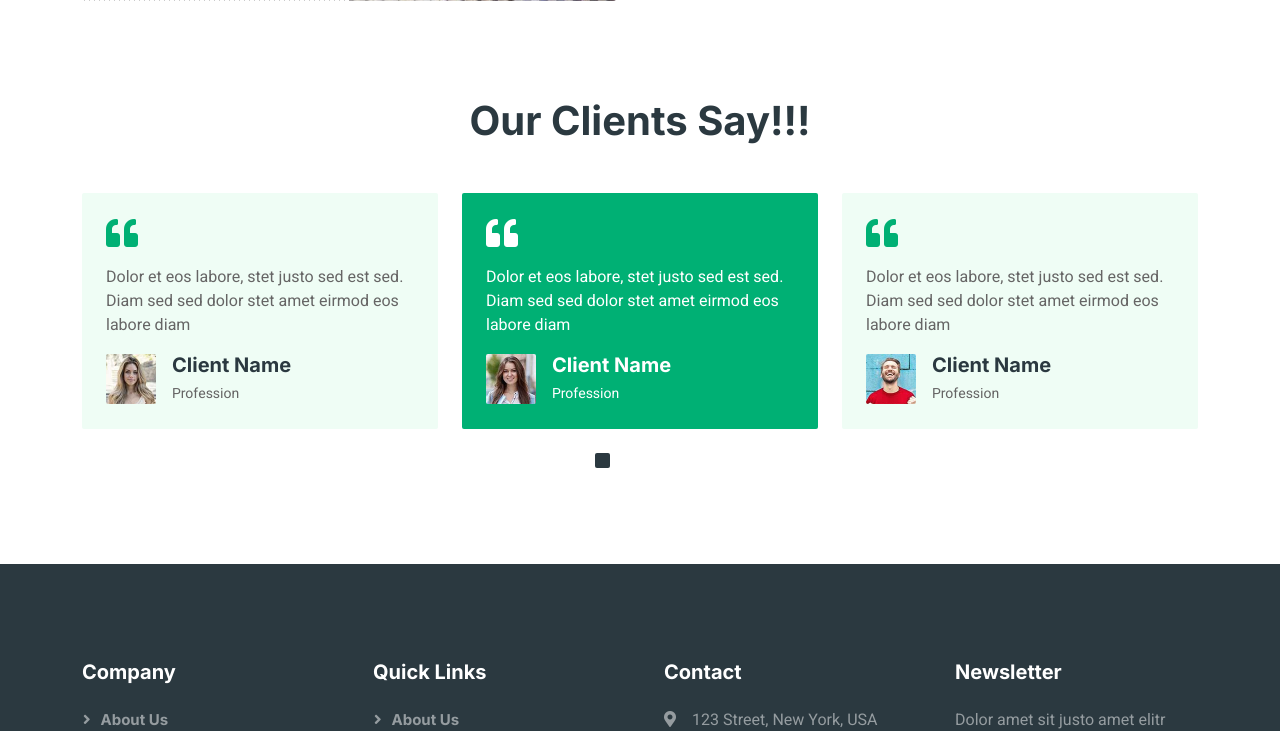
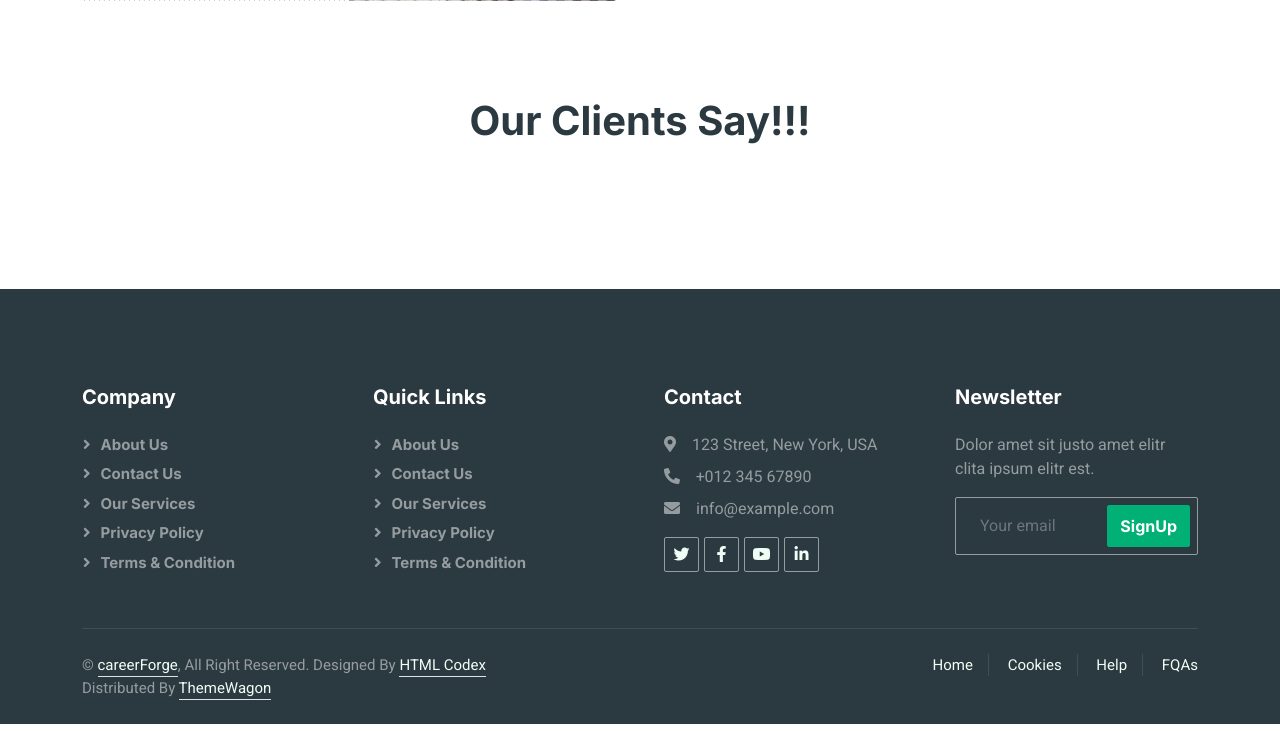
Before and after one commit to mepujan/careerForge, a Django app: page /jobs/search/ in a window 1280 px wide. Shown: the part 1722-2453 px from the top of the page. Run offline with Django 5.2, Linux system fonts and the light colour scheme; some libraries are stand-ins or nearby versions.

Commit message:
testimonial feature added

```diff
--- a/jobs/models.py
+++ b/jobs/models.py
@@ -98,6 +98,7 @@
 
     class Meta:
         ordering = ('-updated',)
+        verbose_name_plural = "Testimonials"
 
     def __str__(self):
         return f"{self.user.username} has posted testimonials."
--- a/jobs/urls.py
+++ b/jobs/urls.py
@@ -1,6 +1,6 @@
 from django.urls import path, include
 from .views import (JobListPageView,  job_detail_view, apply_job, my_jobs_list, search_job,
-                    CreateJob, ViewMyJobPosted, delete_job, UpdateJob)
+                    CreateJob, ViewMyJobPosted, delete_job, UpdateJob, PostTesimonials)
 from src.views import homepage
 app_name = 'jobs'
 
@@ -10,6 +10,8 @@
     path('apply/<int:job_id>/', apply_job, name='apply_job'),
     path('myjobs/', my_jobs_list, name='my_jobs'),
     path('search/', search_job, name='search_job'),
+    path('create-testimonial/', PostTesimonials.as_view(),
+         name='create-testimonial'),
     path('employer/dashboard/',
          include(
              [
--- a/jobs/views.py
+++ b/jobs/views.py
@@ -1,6 +1,7 @@
 from typing import Any
 from django.contrib.auth.decorators import login_required
 from django.contrib.auth.mixins import LoginRequiredMixin
+from django.http import HttpRequest, HttpResponse
 from django.shortcuts import get_object_or_404, render, redirect
 from django.contrib import messages
 from django.contrib.auth import get_user_model
@@ -8,8 +9,8 @@
 from django.urls import reverse_lazy
 from django.db.models import Q
 from datetime import datetime
-from .models import Job, JobApplication
-from .forms import SearchForm, PostJobForm, UpdateJobForm
+from .models import Job, JobApplication, Testimonials
+from .forms import SearchForm, PostJobForm, UpdateJobForm, TestimonialForm
 
 
 User = get_user_model()
@@ -131,13 +132,14 @@
         return context
 
 
+@login_required()
 def delete_job(request, id):
     get_object_or_404(Job, id=id).delete()
     messages.success(request, 'Job Deleted Successfully')
     return redirect('jobs:job-posted')
 
 
-class ViewMyJobPosted(ListView):
+class ViewMyJobPosted(LoginRequiredMixin, ListView):
     model = Job
     template_name = 'job-list.html'
     context_object_name = 'jobs'
@@ -151,3 +153,19 @@
         context = super().get_context_data(**kwargs)
         context['title'] = 'Jobs Posted'
         return context
+
+
+class PostTesimonials(LoginRequiredMixin, CreateView):
+    model = Testimonials
+    form_class = TestimonialForm
+    success_url = 'testimonial'
+    template_name = 'testimonial-form.html'
+
+    def post(self, request: HttpRequest, *args: str, **kwargs: Any) -> HttpResponse:
+        form = self.form_class(self.request.POST)
+        if form.is_valid():
+            instance = form.save(commit=False)
+            instance.user = self.request.user
+            instance.save()
+            return redirect('testimonial')
+        return render(request, 'testimonial-form.html', {'form': form})
--- a/templates/index.html
+++ b/templates/index.html
@@ -212,64 +212,24 @@
            <div class="container-xxl py-5 wow fadeInUp" data-wow-delay="0.1s">
                <div class="container">
                    <h1 class="text-center mb-5">Our Clients Say!!!</h1>
+
                    <div class="owl-carousel testimonial-carousel">
+                       {% for testimonial in testimonials %}
                        <div class="testimonial-item bg-light rounded p-4">
                            <i class="fa fa-quote-left fa-2x text-primary mb-3"></i>
-                           <p>Dolor et eos labore, stet justo sed est sed. Diam sed sed dolor stet amet eirmod eos
-                               labore
-                               diam</p>
+                           <p>{{testimonial.content}}</p>
                            <div class="d-flex align-items-center">
-                               <img class="img-fluid flex-shrink-0 rounded" src="{% static 'img/testimonial-1.jpg'%}"
+                               <img class="img-fluid flex-shrink-0 rounded" src="{{testimonial.user.profile_pic.url}}"
                                    style="width: 50px; height: 50px;">
                                <div class="ps-3">
-                                   <h5 class="mb-1">Client Name</h5>
+                                   <h5 class="mb-1">{{testimonial.user.username}}</h5>
                                    <small>Profession</small>
                                </div>
                            </div>
                        </div>
-                       <div class="testimonial-item bg-light rounded p-4">
-                           <i class="fa fa-quote-left fa-2x text-primary mb-3"></i>
-                           <p>Dolor et eos labore, stet justo sed est sed. Diam sed sed dolor stet amet eirmod eos
-                               labore
-                               diam</p>
-                           <div class="d-flex align-items-center">
-                               <img class="img-fluid flex-shrink-0 rounded" src="{% static 'img/testimonial-2.jpg'%}"
-                                   style="width: 50px; height: 50px;">
-                               <div class="ps-3">
-                                   <h5 class="mb-1">Client Name</h5>
-                                   <small>Profession</small>
-                               </div>
-                           </div>
-                       </div>
-                       <div class="testimonial-item bg-light rounded p-4">
-                           <i class="fa fa-quote-left fa-2x text-primary mb-3"></i>
-                           <p>Dolor et eos labore, stet justo sed est sed. Diam sed sed dolor stet amet eirmod eos
-                               labore
-                               diam</p>
-                           <div class="d-flex align-items-center">
-                               <img class="img-fluid flex-shrink-0 rounded" src="{% static 'img/testimonial-3.jpg'%}"
-                                   style="width: 50px; height: 50px;">
-                               <div class="ps-3">
-                                   <h5 class="mb-1">Client Name</h5>
-                                   <small>Profession</small>
-                               </div>
-                           </div>
-                       </div>
-                       <div class="testimonial-item bg-light rounded p-4">
-                           <i class="fa fa-quote-left fa-2x text-primary mb-3"></i>
-                           <p>Dolor et eos labore, stet justo sed est sed. Diam sed sed dolor stet amet eirmod eos
-                               labore
-                               diam</p>
-                           <div class="d-flex align-items-center">
-                               <img class="img-fluid flex-shrink-0 rounded" src="{% static 'img/testimonial-4.jpg'%}"
-                                   style="width: 50px; height: 50px;">
-                               <div class="ps-3">
-                                   <h5 class="mb-1">Client Name</h5>
-                                   <small>Profession</small>
-                               </div>
-                           </div>
-                       </div>
+                       {%endfor%}
                    </div>
+
                </div>
            </div>
 
--- a/templates/navbar.html
+++ b/templates/navbar.html
@@ -23,7 +23,14 @@
                 </div>
             </div>
             <a href="{% url 'contactus'%}" class="nav-item nav-link">Contact</a>
-            <a href="{% url 'testimonial'%}" class="nav-item nav-link">Testimonial</a>
+
+            <div class="nav-item dropdown">
+                <a href="#" class="nav-link dropdown-toggle" data-bs-toggle="dropdown">Testimonial</a>
+                <div class="dropdown-menu rounded-0 m-0">
+                    <a href="{% url 'jobs:create-testimonial'%}" class="dropdown-item">Create</a>
+                    <a href="{% url 'testimonial'%}" class="dropdown-item">View</a>
+                </div>
+            </div>
 
             {% if request.user.is_anonymous %}
             <div class="nav-item dropdown">
```
Also changed, not shown: jobs/admin.py (+8 -1 lines), jobs/forms.py (+7 -1 lines), jobs/templates/testimonial-form.html (added, +32 -0 lines), src/views.py (+5 -3 lines), templates/testimonial.html (+7 -46 lines).
